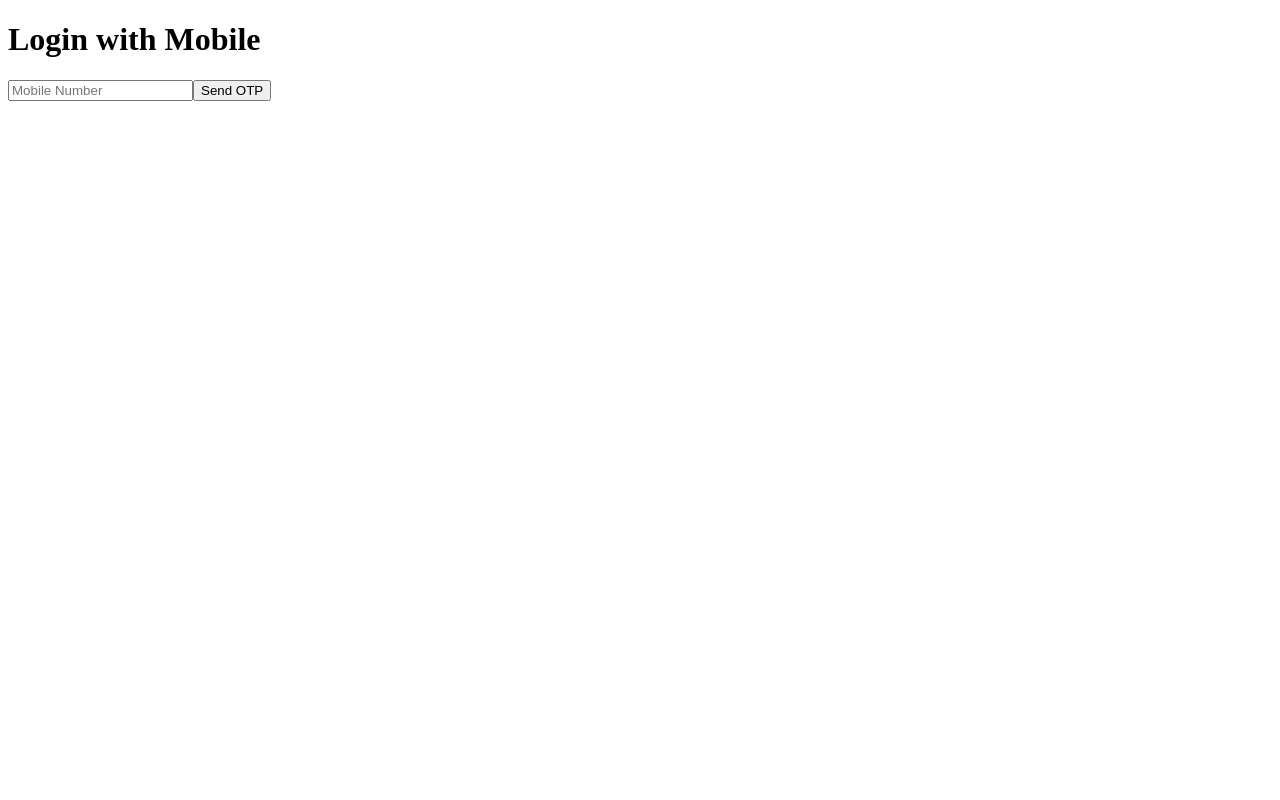
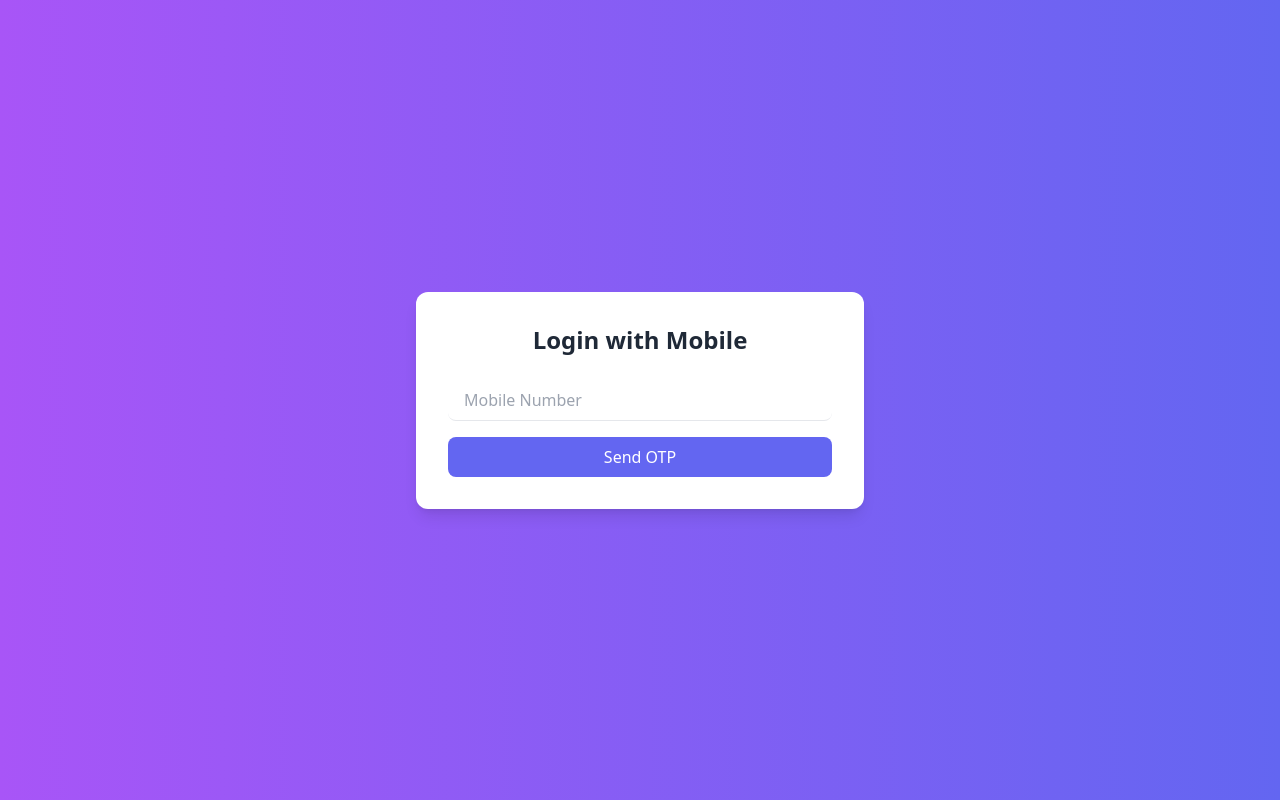
Before and after one commit to luciferdk/connect, a Next.js app in the folder apps/chitchat/: page /HomePage in a window 1280 px wide. Built offline with nearby package versions, Linux system fonts and the light colour scheme.

Commit message:
mistkly i deleted the layout file now i rebase it

```diff
--- /dev/null
+++ b/apps/chitchat/app/ChatPage/layout.tsx
@@ -0,0 +1,31 @@
+import type { Metadata } from "next";
+import localFont from "next/font/local";
+import "./globals.css";
+
+const geistSans = localFont({
+  src: "./fonts/GeistVF.woff",
+  variable: "--font-geist-sans",
+});
+const geistMono = localFont({
+  src: "./fonts/GeistMonoVF.woff",
+  variable: "--font-geist-mono",
+});
+
+export const metadata: Metadata = {
+  title: "Connect",
+  description: "Generated by create next app",
+};
+
+export default function RootLayout({
+  children,
+}: Readonly<{
+  children: React.ReactNode;
+}>) {
+  return (
+    <html lang="en">
+      <body className={`${geistSans.variable} ${geistMono.variable}`}>
+        {children}
+      </body>
+    </html>
+  );
+}
--- /dev/null
+++ b/apps/chitchat/app/layout.tsx
@@ -0,0 +1,31 @@
+import type { Metadata } from "next";
+import localFont from "next/font/local";
+import "./globals.css";
+
+const geistSans = localFont({
+  src: "./fonts/GeistVF.woff",
+  variable: "--font-geist-sans",
+});
+const geistMono = localFont({
+  src: "./fonts/GeistMonoVF.woff",
+  variable: "--font-geist-mono",
+});
+
+export const metadata: Metadata = {
+  title: "Connect",
+  description: "Generated by create next app",
+};
+
+export default function RootLayout({
+  children,
+}: Readonly<{
+  children: React.ReactNode;
+}>) {
+  return (
+    <html lang="en">
+      <body className={`${geistSans.variable} ${geistMono.variable}`}>
+        {children}
+      </body>
+    </html>
+  );
+}
```
